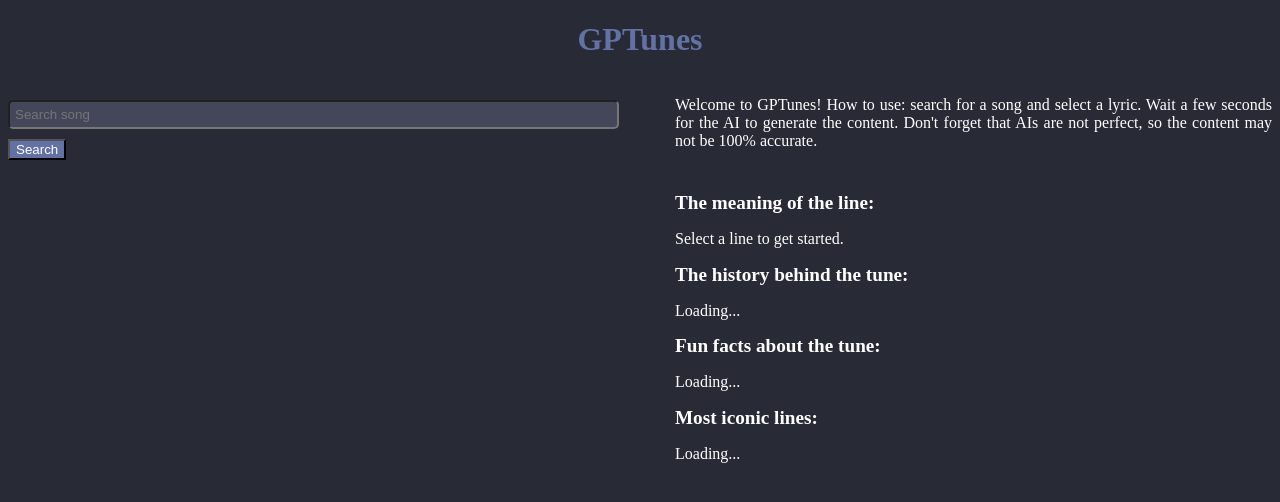
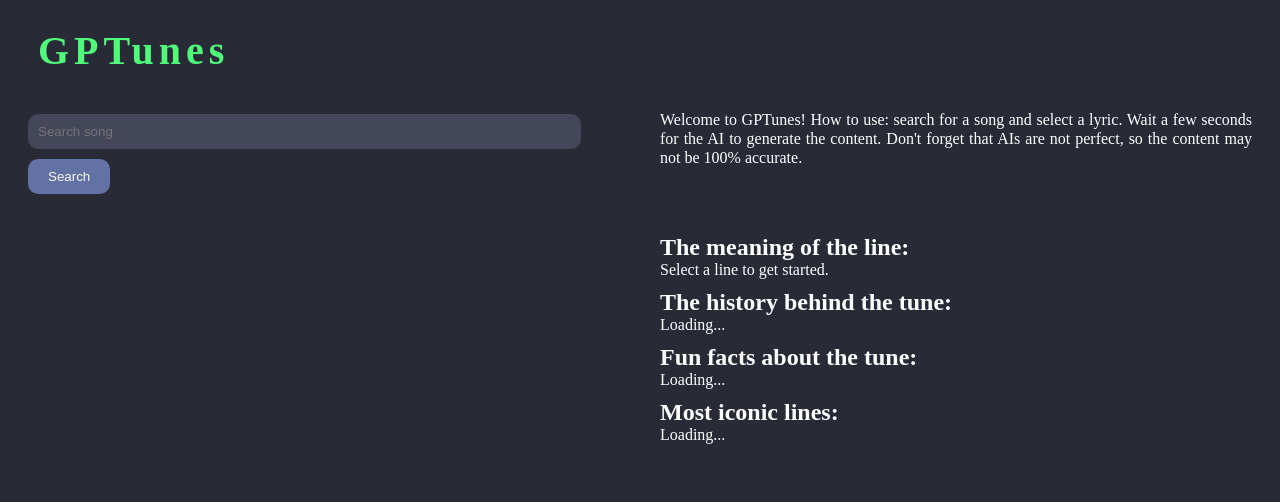
Before and after one commit to vandenbroecksebastiaan/GPTunes, a Flask app: template templates/lyrics.html in a window 1280 px wide. Shown: the top 502 px of the page. Run offline with Flask 3, Linux system fonts and the light colour scheme; the template is opened without the code that fills it, so the values that code supplies are empty.

Commit message:
css changes

```diff
--- a/main.py
+++ b/main.py
@@ -48,7 +48,7 @@ def lyrics():
 # Route for handling the line clicked information
 @app.route("/line-clicked", methods=["POST"])
 def line_clicked():
-    print("Getting the meaning behind the ckicked line B)")
+    print("Getting the meaning behind the clicked line B)")
     request_data = request.get_json()
     clicked_line = request_data["line"]
     meaning = get_meaning(clicked_line)
@@ -57,13 +57,14 @@ def line_clicked():
 @app.route("/song-info", methods=["GET", "POST"])
 def song_searched():
     print("getting the history, facts and iconic lines >:)")
-    # Get the history, facts and iconic lines of the song
-    pool = Pool(3)
+
+    pool = Pool(10)
     history = pool.apply_async(get_history)
     facts = pool.apply_async(get_facts)
     iconic_lines = pool.apply_async(get_iconic_lines)
     history = history.get(); facts = facts.get(); iconic_lines = iconic_lines.get()
     pool.close(); pool.join();
+
     iconic_lines = iconic_lines.split("\n")
     return jsonify({"status": "success", "history": history, "facts": facts,
                     "iconic_lines": iconic_lines})
@@ -78,23 +79,29 @@ def get_meaning(clicked_line="") -> str:
 def get_history() -> str:
     """Gets the history behind the song."""
     global song_title, artist
+    print("started history")
     prompt = get_history_prompt(song_title, artist)
     response = _gpt_call(prompt)
+    print("finished history")
     return response
 
 def get_facts() -> List[str]:
     """Gets the facts about the song."""
     global song_title, artist
+    print("started facts")
     prompt = get_facts_prompt(song_title, artist)
     response = _gpt_call(prompt)
     response = response.split("\n")
+    print("finished facts")
     return response
 
 def get_iconic_lines() -> List[str]:
     """Gets the most iconic lines of the song."""
     global song_title, artist, song_lyrics
+    print("started iconic lines")
     prompt = get_iconic_lines_prompt(lyrics=song_lyrics, song=song_title, artist=artist)
     response = _gpt_call(prompt)
+    print("finished iconic lines")
     return response
 
 def _gpt_call(prompt: str, max_tokens: int = 500, model: str = "gpt-3.5-turbo"):
--- a/static/styles.css
+++ b/static/styles.css
@@ -1,29 +1,62 @@
 body {
     background-color: #282a36;
-    color: #FFFFFF;
+    color: #ffffff;
     text-align: justify;
 }
 
 h1 {
-    text-align: center;
-    color: #6272a4;
+    font-size: 2.5em;
+    color: #50fa7b;
+    letter-spacing: 5px;
+    margin-left:30px;
+    margin-bottom:0px;
 }
 
 h2 {
-    font-size: 1.2em;
+    font-size: 1.5em;
+    margin-top: 0px;
+    margin-bottom: 0px;
+}
+
+p {
+    font-size: 1em;
+    line-height: 1.2;
+    margin-bottom: 10px;
 }
 
 input {
     border-radius: 5px;
     margin-bottom: 10px;
-    background: #44475a;
-    color: #FFFFFF;
+    background-color: #6272a4;
 }
 
 button {
-    color: #FFFFFF;
-    background: #6272a4;
-    flex-grow: 1;
+    padding: 10px 20px;
+    border: none;
+    border-radius: 10px;
+    background-color: #6272a4;
+    color: #f8f8f2;
+    transition: background-color 0.3s;
+}
+
+button:hover {
+    background-color: #44475a;
+}
+
+#meaning {
+    margin-bottom: 10px;
+}
+
+#history {
+    margin-bottom: 10px;
+}
+
+#facts {
+    margin-bottom: 10px;
+}
+
+#iconic-lines {
+    margin-bottom: 10px;
 }
 
 .lyrics-inline {
@@ -36,36 +69,49 @@ button {
 
 .selected {
     font-weight: bold;
-    color: #ffb86c;
+    color: #50fa7b;
 }
 
 .lyrics-container {
-    margin-top: 40px;
     display: flex;
 }
 
 .left-column {
     flex: 1;
-    margin-right: 30px;
 }
 
 .right-column {
     flex: 1;
-    margin-left: 30px;
 }
 
 .grid-container {
     display: grid;
     grid-template-columns: 1fr 1fr;
-    grid-gap: 10px;
+    grid-gap: 40px;
+    padding: 20px;
 }
 
 .search-bar {
     margin-top: 20px;
-    padding: 5px;
-    width: 100%;
+    padding: 10px;
+    width: 90%;
+    border: none;
+    border-radius: 10px;
+    background-color: #44475a;
+    color: #ffffff;
 }
 
-.selected-line {
-    color: #282a36 !important;
+@media (max-width: 600px) {
+    .grid-container {
+        grid-template-columns: 1fr;
+    }
+
+    .left-column,
+    .right-column {
+        margin: 0;
+    }
+
+    .left-column {
+        margin-bottom: 20px;
+    }
 }
--- a/templates/lyrics.html
+++ b/templates/lyrics.html
@@ -13,7 +13,7 @@
         <div class="left-column">
             <form action="/" method="GET">
                 <input type="text" name="query" placeholder="Search song" class="search-bar" value="{{ search_query }}">
-                <button type="button">Search</button>
+                <button>Search</button>
             </form>
         </div>
 
```
